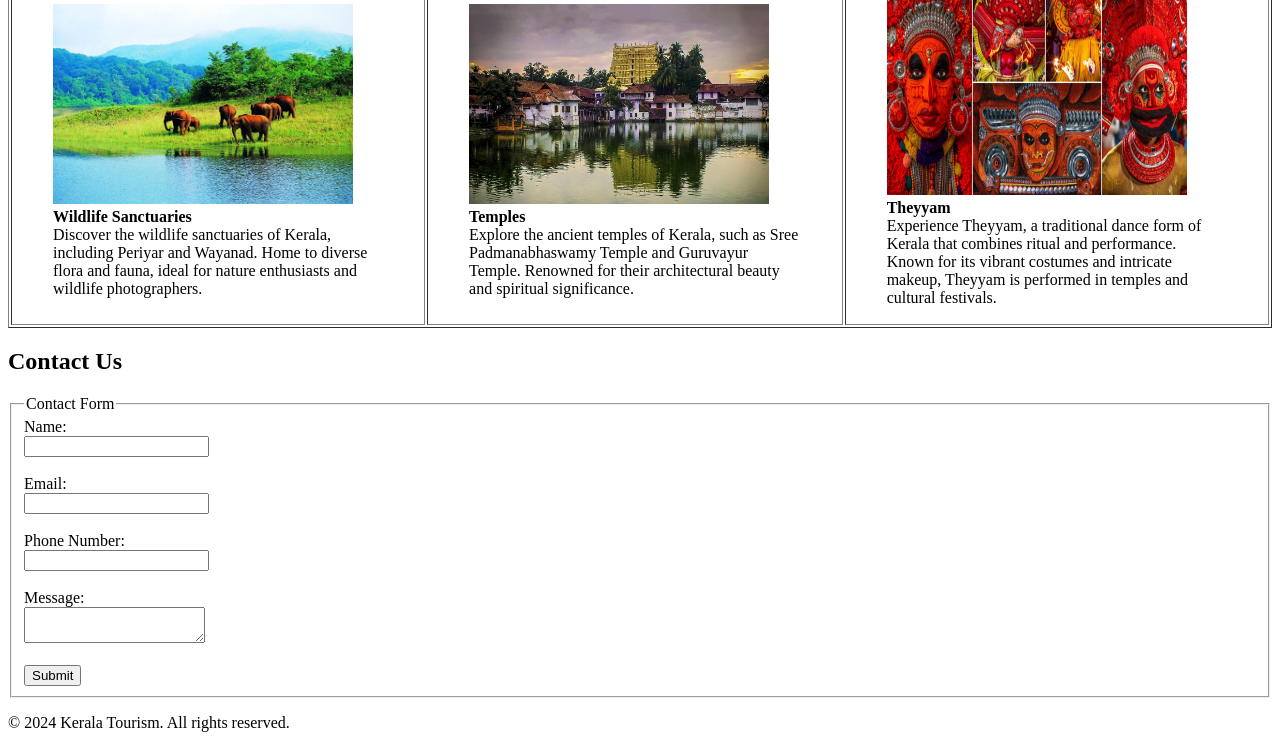
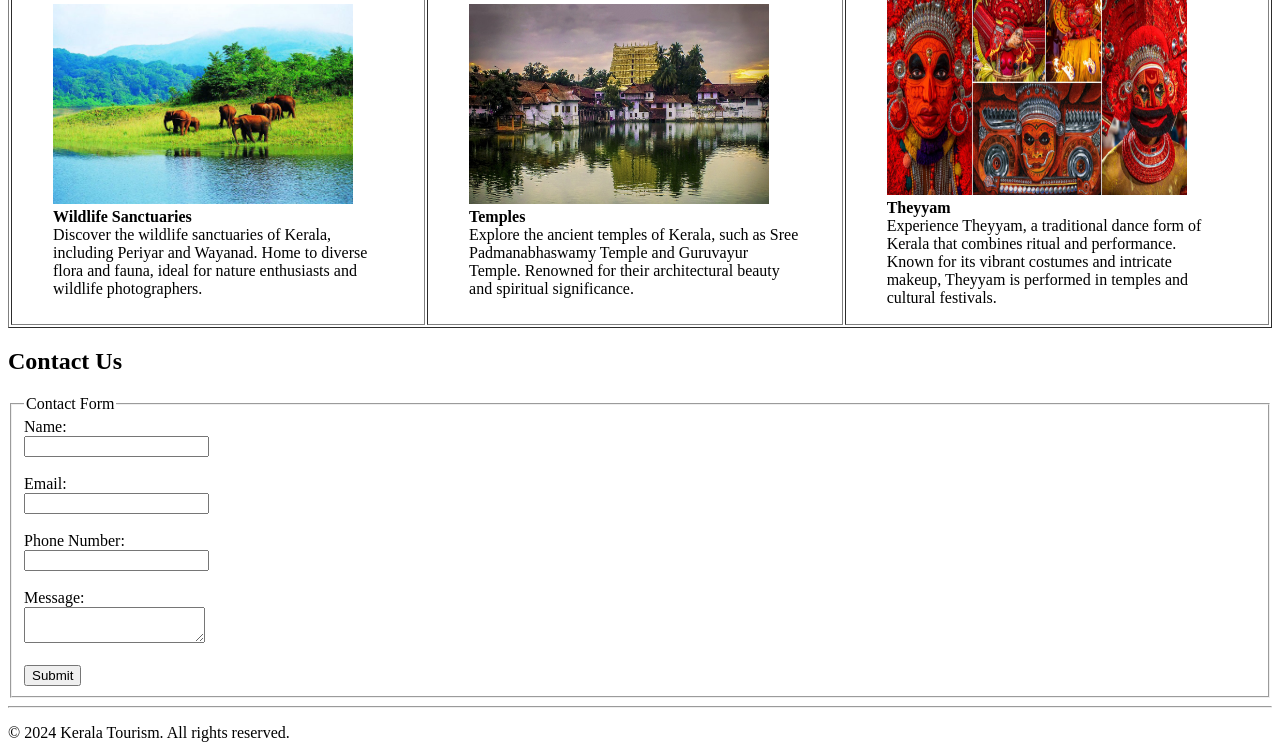
Before and after one commit to shyam-539/KeralaTourism, a plain HTML site: page index.html in a window 1280 px wide. Shown: the part 2100-2842 px from the top of the page. Drawn offline with Linux system fonts and the light colour scheme.

Commit message:
final commit

```diff
--- a/index.html
+++ b/index.html
@@ -23,11 +23,11 @@
     <main>
         <section id="home">
             <h2>Explore the Beauty of Kerala</h2>
-            <img src="./images/kerala-tourism.jpg" alt="Kerala Scenery" width="100%" height="auto" /><br />
+            <img src="./images/kerala-tourism.jpg" alt="Kerala Scenery" width="100%" height="auto" /><br>
             <p>
                 Experience the serene backwaters, lush greenery, and vibrant culture of Kerala.
             </p>
-            <hr />
+            <hr>
         </section>
 
         <section id="about">
@@ -142,23 +142,24 @@
 
                     <label for="name">Name:</label><br />
                     <input type="text" id="name" name="name" required pattern="[A-Za-z\s]+"
-                        title="Please enter a valid name using letters and spaces only." /><br /><br />
+                        title="Please enter a valid name using letters and spaces only." /><br><br>
 
                     <label for="email">Email:</label><br />
                     <input type="email" id="email" name="email" required pattern="^[^\s@]+@[^\s@]+\.[^\s@]+$"
-                        title="Please enter a valid email address." /><br /><br />
+                        title="Please enter a valid email address." /><br><br>
 
                     <label for="phone">Phone Number:</label><br />
                     <input type="tel" id="phone" name="phone" required pattern="\d{10}"
-                        title="Please enter a 10-digit phone number without spaces or special characters." /><br /><br />
+                        title="Please enter a 10-digit phone number without spaces or special characters." /><br><br>
 
                     <label for="message">Message:</label><br />
-                    <textarea id="message" name="message" required></textarea><br /><br />
+                    <textarea id="message" name="message" required></textarea><br><br>
 
                     <button type="submit">Submit</button>
                 </fieldset>
             </form>
         </section>
+        <hr>
     </main>
 
     <footer>
```
